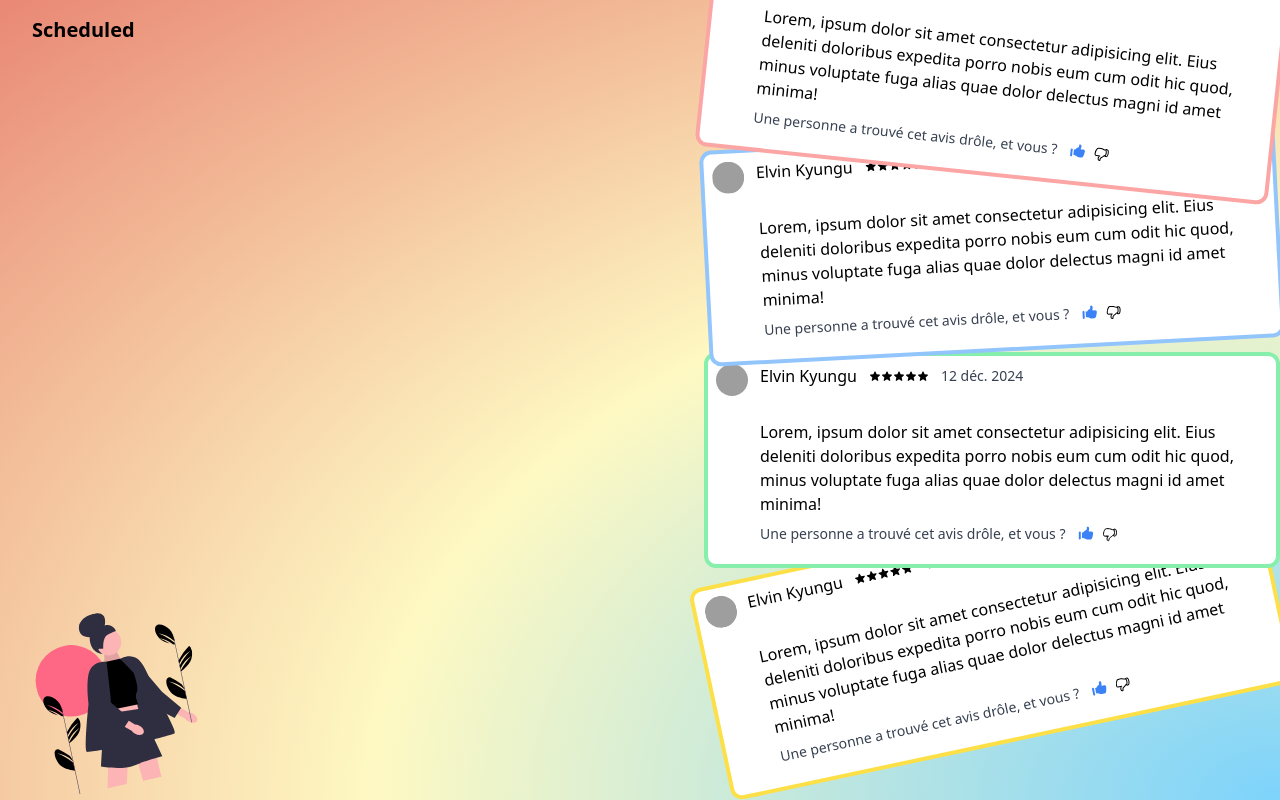
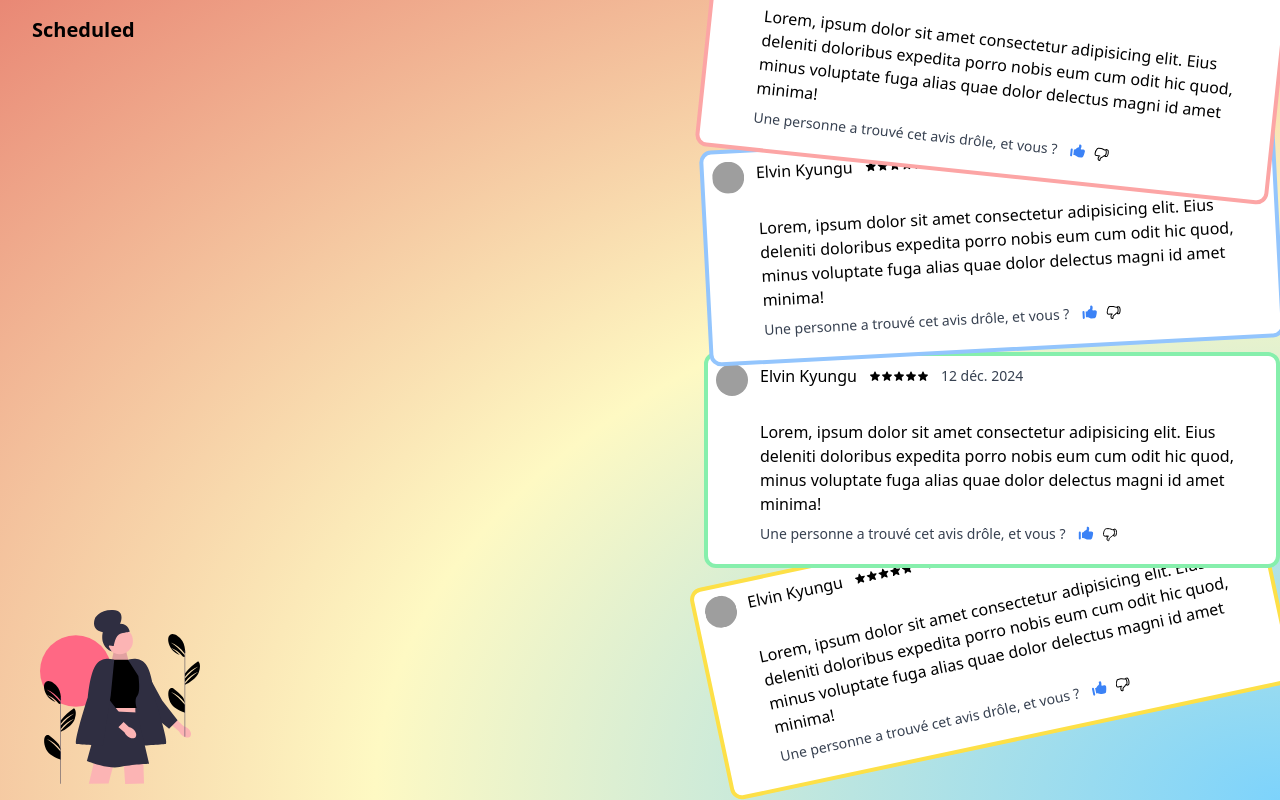
Before and after one commit to ElvinKyungu/card_superposee, a website: page src/index.html in a window 1280 px wide. Drawn offline with Linux system fonts and the light colour scheme; grey boxes are pictures that could not be loaded.

Commit message:
remove transform rotate proprety

```diff
--- a/src/index.html
+++ b/src/index.html
@@ -212,7 +212,7 @@
         </div>
       </div>
       <div class="">
-        <img src="./undraw_woman_ffrd.svg" class="w-40 left-10 bottom-4 transform -rotate-12 absolute" alt="" srcset="">
+        <img src="./undraw_woman_ffrd.svg" class="w-40 left-10 bottom-4 absolute" alt="" srcset="">
       </div>
     </main>
   </div>
```
